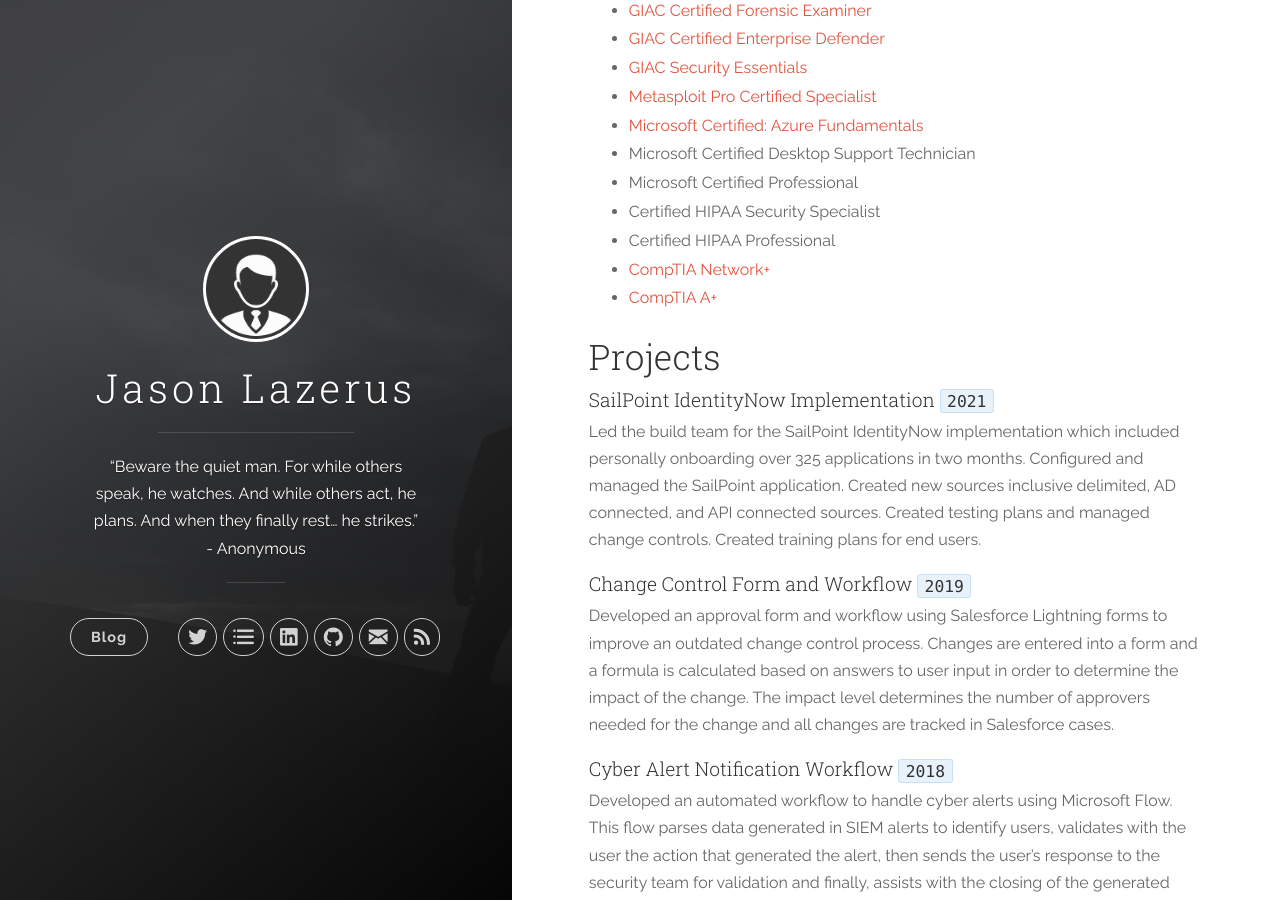
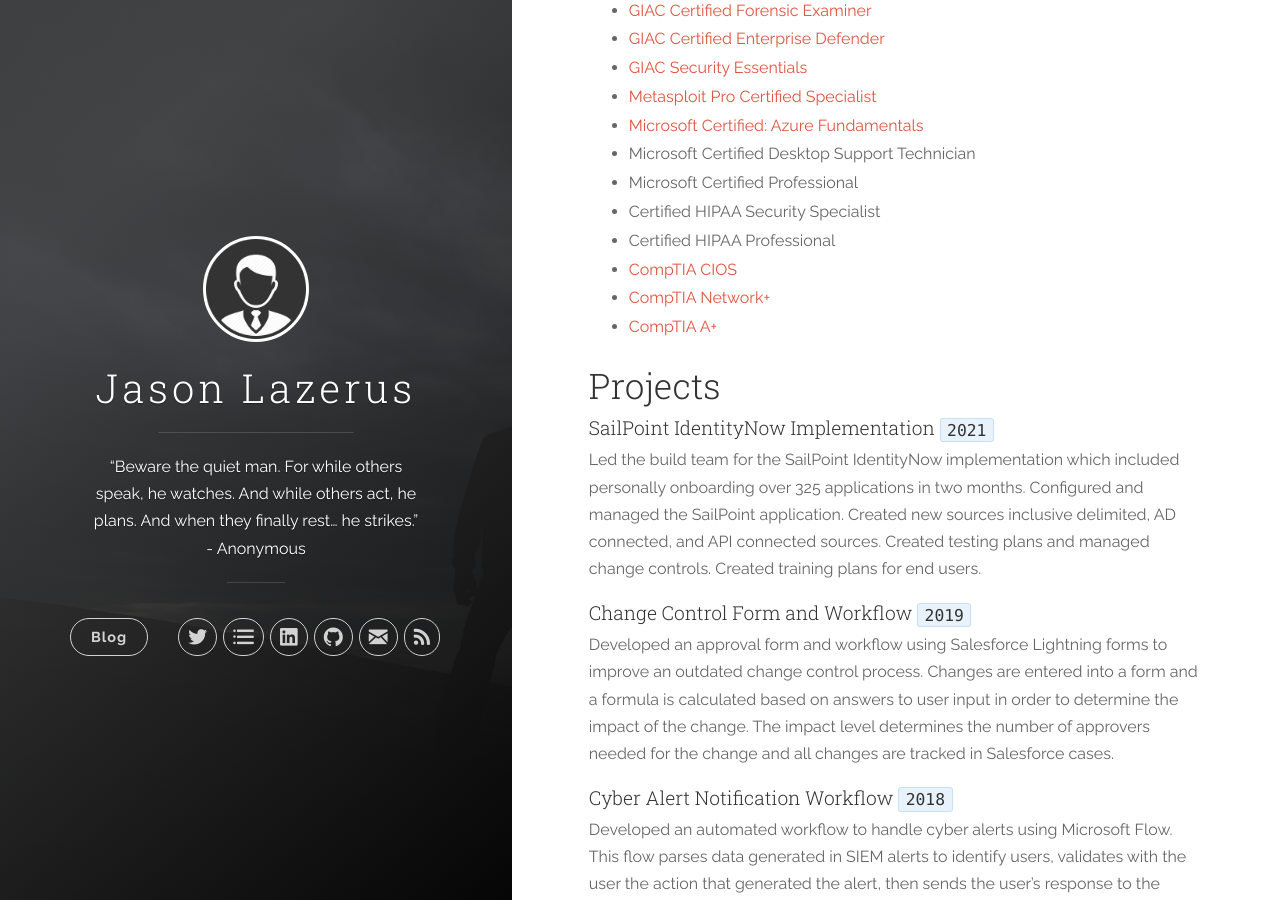
Before and after one commit to InfoSecured/infosecured.github.io, a Jekyll site: the page built from _posts/2017-01-01-resume.md, in a window 1280 px wide and 900 px high, scrolled down 6608 px. Built offline with Jekyll 4.4.1, drawn with Linux system fonts in a browser that asks for light colours.

Commit message:
Update 2017-01-01-resume.md

```diff
--- a/_posts/2017-01-01-resume.md
+++ b/_posts/2017-01-01-resume.md
@@ -218,6 +218,7 @@ __American Public University System__ Bachelor of Science in Information Systems
 * Microsoft Certified Professional
 * Certified HIPAA Security Specialist
 * Certified HIPAA Professional
+* [CompTIA CIOS](https://www.credly.com/earner/earned/badge/51cb55cb-efa2-4d7f-ba2c-073997a99be8/public_url)
 * [CompTIA Network+](https://www.credly.com/badges/2545473b-6f4a-4906-b3ef-588b575f63e7/public_url)
 * [CompTIA A+](https://www.credly.com/badges/718f79dc-dc99-4fda-bf9d-7e3462e304aa/public_url)
 
```
